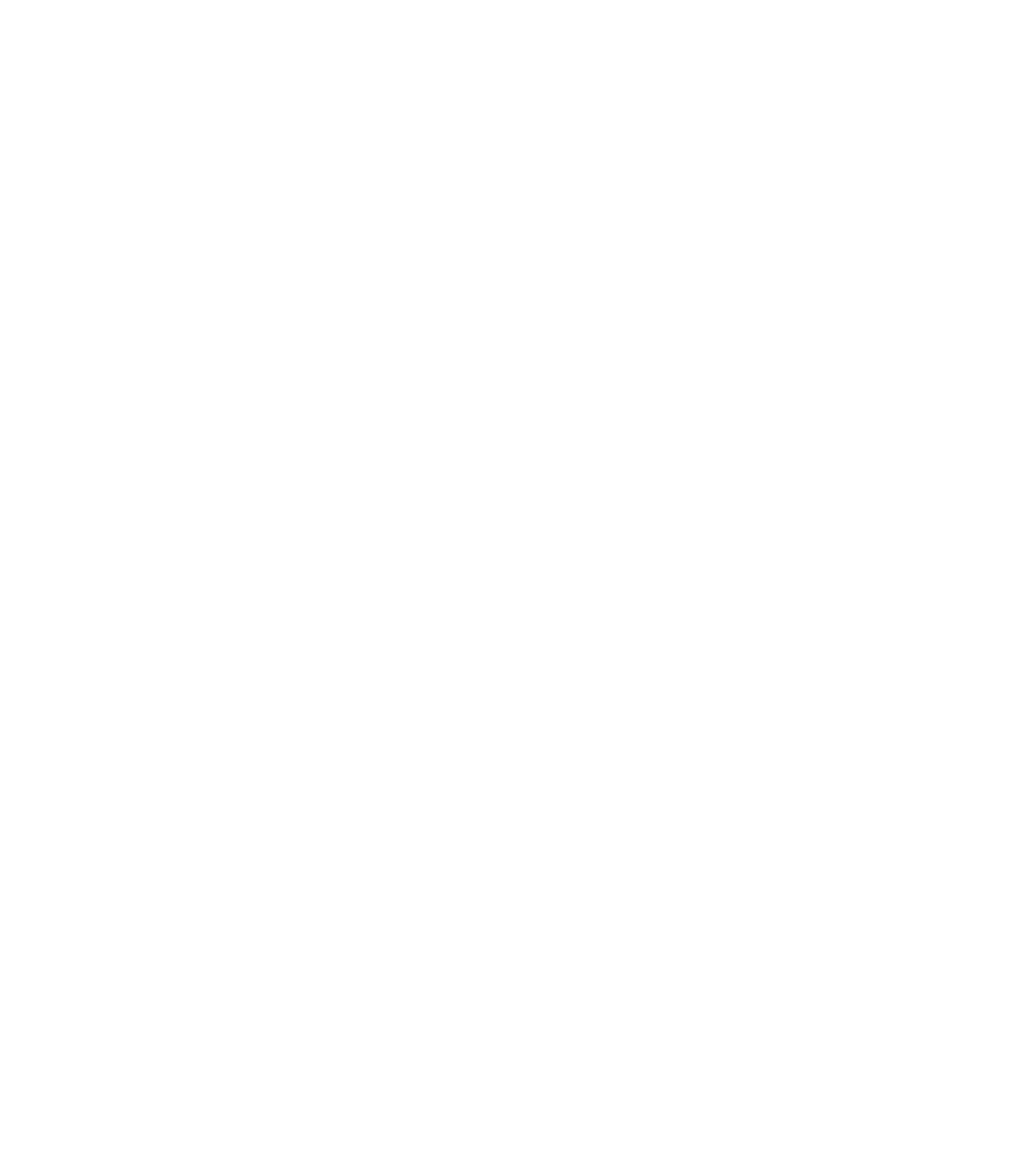
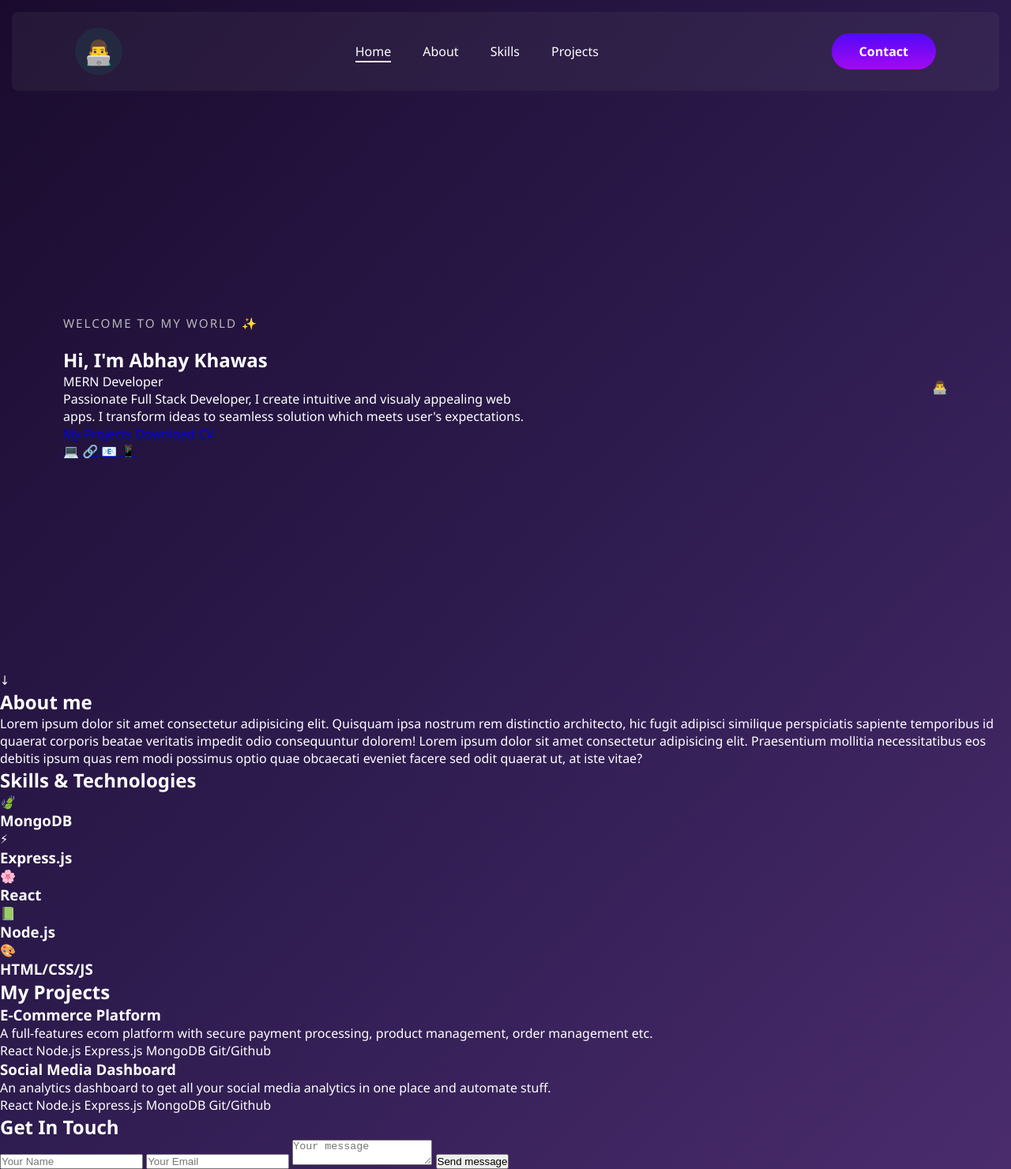
Before and after one commit to abhaykhawas/Personal_Portfolio_B10, a plain HTML site: page index.html in a window 1280 px wide. Shown: the whole page at 79% size. Before the commit the page ends 800 px from the top, so only its background shows below. Drawn offline with Linux system fonts and the light colour scheme.

Commit message:
made html and few css

```diff
--- a/index.html
+++ b/index.html
@@ -7,7 +7,130 @@
     <link rel="stylesheet" href="style.css">
 </head>
 <body>
+    <nav>
+        <div class="logo">👨‍💻</div>
+        <div class="nav-links">
+            <li><a href="#home" class="active">Home</a></li>
+            <li><a href="#about">About</a></li>
+            <li><a href="#skills">Skills</a></li>
+            <li><a href="#projects">Projects</a></li>
+        </div>
+        <a href="#contact" class="contact-btn">Contact</a>
+    </nav>
 
+    <section class="hero" id="hero">
+        <div class="hero-content">
+            <p class="welcome-text">WELCOME TO MY WORLD ✨</p>
+            <h1>
+                Hi, I'm <span>Abhay Khawas</span>
+            </h1>
+            <div class="title-highlight">MERN Developer</div>
+            <p class="hero-description">
+                Passionate Full Stack Developer, I create intuitive and visualy appealing web apps.
+                I transform ideas to seamless solution which meets user's expectations.
+            </p>
+            <div class="hero-buttons">
+                <a href="#projects">My Projects</a>
+                <a href="#">Download CV</a>
+            </div>
+            <div class="social-links">
+                <a href="#" class="social-icon">💻</a>
+                <a href="#" class="social-icon">🔗</a>
+                <a href="#" class="social-icon">📧</a>
+                <a href="#" class="social-icon">📱</a>
+            </div>
+        </div>
+
+        <div class="hero-image">
+            <div class="profile-card">
+                <div class="floating-element"></div>
+                <div class="floating-element"></div>
+                <div class="floating-element"></div>
+                <div class="profile-placeholder">👨‍💻</div>
+            </div>
+        </div>
+    </section>
+
+    <div class="scroll-indicator">↓</div>
+
+    <section class="about-section" id="about">
+        <h2>About me</h2>
+        <div class="about-content">
+            <p>
+                Lorem ipsum dolor sit amet consectetur adipisicing elit. Quisquam ipsa nostrum rem distinctio architecto, hic fugit adipisci similique perspiciatis sapiente temporibus id quaerat corporis beatae veritatis impedit odio consequuntur dolorem!
+                Lorem ipsum dolor sit amet consectetur adipisicing elit. Praesentium mollitia necessitatibus eos debitis ipsum quas rem modi possimus optio quae obcaecati eveniet facere sed odit quaerat ut, at iste vitae?
+
+            </p>
+        </div>
+    </section>
+
+    <section class="skills-section" id="skills">
+        <h2>Skills & Technologies</h2>
+        <div class="skill-container">
+            <div class="skill-card">
+                <div class="skill-icon">🍃</div>
+                <h3>MongoDB</h3>
+            </div>
+            <div class="skill-card">
+                <div class="skill-icon">⚡</div>
+                <h3>Express.js</h3>
+            </div>
+            <div class="skill-card">
+                <div class="skill-icon">🌸</div>
+                <h3>React</h3>
+            </div>
+            <div class="skill-card">
+                <div class="skill-icon">📗</div>
+                <h3>Node.js</h3>
+            </div>
+            <div class="skill-card">
+                <div class="skill-icon">🎨</div>
+                <h3>HTML/CSS/JS</h3>
+            </div>
+        </div>
+    </section>
+
+    <section class="projects-section" id="projects">
+        <h2>My Projects</h2>
+        <div class="projects-container">
+            <div class="project-card">
+                <h3>E-Commerce Platform</h3>
+                <p class="project-desc">
+                    A full-features ecom platform with secure payment processing, product management, order management etc.
+                </p>
+                <div class="project-tags">
+                    <span class="tag">React</span>
+                    <span class="tag">Node.js</span>
+                    <span class="tag">Express.js</span>
+                    <span class="tag">MongoDB</span>
+                    <span class="tag">Git/Github</span>
+                </div>
+            </div>
+            <div class="project-card">
+                <h3>Social Media Dashboard</h3>
+                <p class="project-desc">
+                    An analytics dashboard to get all your social media analytics in one place and automate stuff.
+                </p>
+                <div class="project-tags">
+                    <span class="tag">React</span>
+                    <span class="tag">Node.js</span>
+                    <span class="tag">Express.js</span>
+                    <span class="tag">MongoDB</span>
+                    <span class="tag">Git/Github</span>
+                </div>
+            </div>
+        </div>
+    </section>
+
+    <section class="contact-section" id="contact">
+        <h2>Get In Touch</h2>
+        <form class="contact-form" id="contactForm">
+            <input type="text" placeholder="Your Name" required>
+            <input type="email" placeholder="Your Email" required>
+            <textarea placeholder="Your message" required></textarea>
+            <button type="submit" class="submit-btn">Send message</button>
+        </form>
+    </section>
 
     <script src="script.js"></script>
 </body>
--- a/style.css
+++ b/style.css
@@ -0,0 +1,98 @@
+*{
+    margin: 0;
+    padding: 0;
+    box-sizing: border-box;
+}
+
+
+body{
+    font-family: 'Segoe UI', Tahoma, Geneva, Verdana, sans-serif;
+    background: linear-gradient(135deg, #1a0b2e 0%, #2d1b4e 50%, #4a2c6d 100%);
+    color: #fff;
+    overflow-x: hidden;
+}
+
+nav{
+    display: flex;
+    justify-content: space-between;
+    align-items: center;
+    padding: 20px 80px;
+    background: rgba(128, 128, 128, 0.1);
+    margin: 15px;
+    border-radius: 8px;
+}
+
+.logo{
+    width: 60px;
+    height: 60px;
+    background-color: rgba(27, 107, 94, 0.2);
+    display: flex;
+    justify-content: center;
+    align-items: center;
+    border-radius: 50%;
+    font-weight: bold;
+    font-size: 30px;
+
+}
+
+
+.nav-links{
+    display: flex;
+    gap:40px;
+    list-style: none;
+}
+
+.nav-links a{
+    color: #fff;
+    text-decoration: none;
+    padding-bottom: 3px;
+    border-bottom: 1px solid transparent;
+    position: relative;
+}
+
+.nav-links a.active::after,
+.nav-links a:hover::after {
+    content: '';
+    position: absolute;
+    bottom: 0;
+    left:0;
+    width: 100%;
+    height: 2px;
+    background: white;
+}
+
+
+.contact-btn {
+    background: linear-gradient(#5109f7, #a409f2);
+    color: white;
+    padding: 12px 35px;
+    border-radius: 25px;
+    text-decoration: none;
+    font-weight: 600;
+    transition: transform 0.3s;
+}
+
+.contact-btn:hover{
+    transform: translateY(-2px);
+}
+
+
+.hero {
+    display: flex;
+    align-items: center;
+    justify-content: space-between;
+    padding: 100px 80px;
+    min-height: 90vh;
+}
+
+.hero-content{
+    flex: 1;
+    max-width: 600px;
+}
+
+.welcome-text{
+    font-size: 0.95em;
+    color: #b8b8b8;
+    margin-bottom: 20px;
+    letter-spacing: 2px;
+}
```
